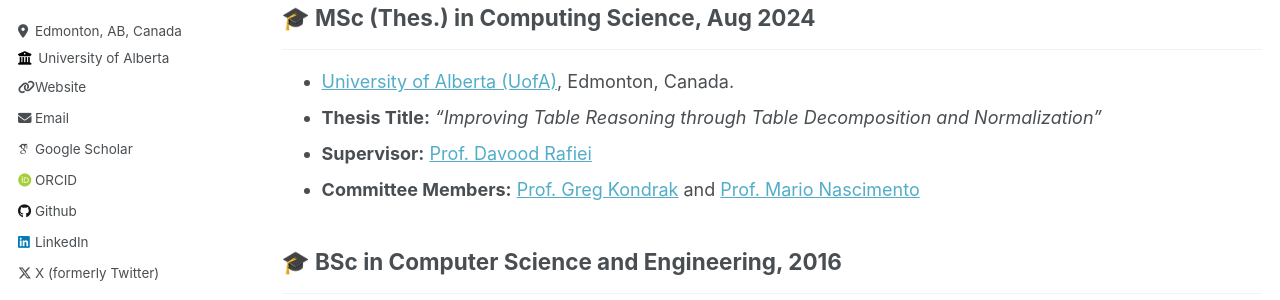
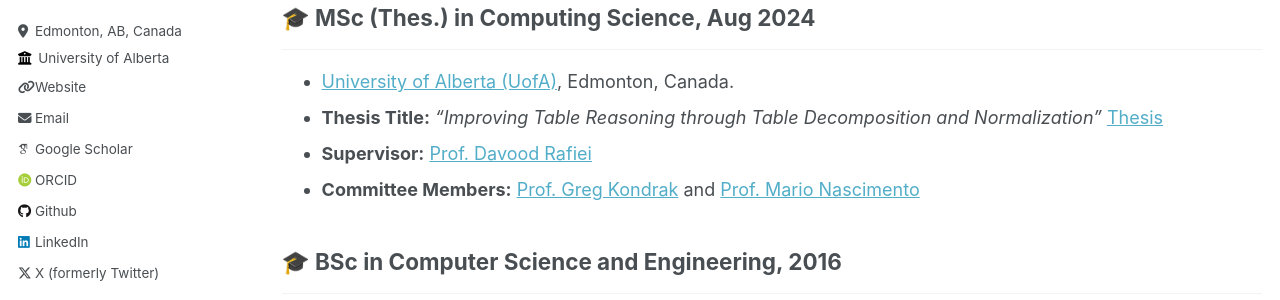
Before and after one commit to mahadi-nahid/mahadi-nahid.github.io, a Jekyll site: the page built from _pages/education-awards.md, in a window 1280 px wide and 900 px high. Shown: the part 394-694 px from the top of the window. Built offline with Jekyll 4.4.1, drawn with Linux system fonts in a browser that asks for light colours; some web fonts are replaced.

Commit message:
Update education-awards.md

```diff
--- a/_pages/education-awards.md
+++ b/_pages/education-awards.md
@@ -14,7 +14,7 @@ author_profile: true
 ## 🎓 MSc (Thes.) in Computing Science, Aug 2024
 ---------------------------------
 * [University of Alberta (UofA)](https://www.ualberta.ca/index.html), Edmonton, Canada.
-* **Thesis Title:** *"Improving Table Reasoning through Table Decomposition and Normalization"*
+* **Thesis Title:** *"Improving Table Reasoning through Table Decomposition and Normalization"* [Thesis](https://doi.org/10.7939/r3-ckmh-a783)
 * **Supervisor:** [Prof. Davood Rafiei](https://webdocs.cs.ualberta.ca/~drafiei/)
 * **Committee Members:** [Prof. Greg Kondrak](http://webdocs.cs.ualberta.ca/~kondrak/) and [Prof. Mario Nascimento](https://apps.ualberta.ca/directory/person/mnascime)
 
```
